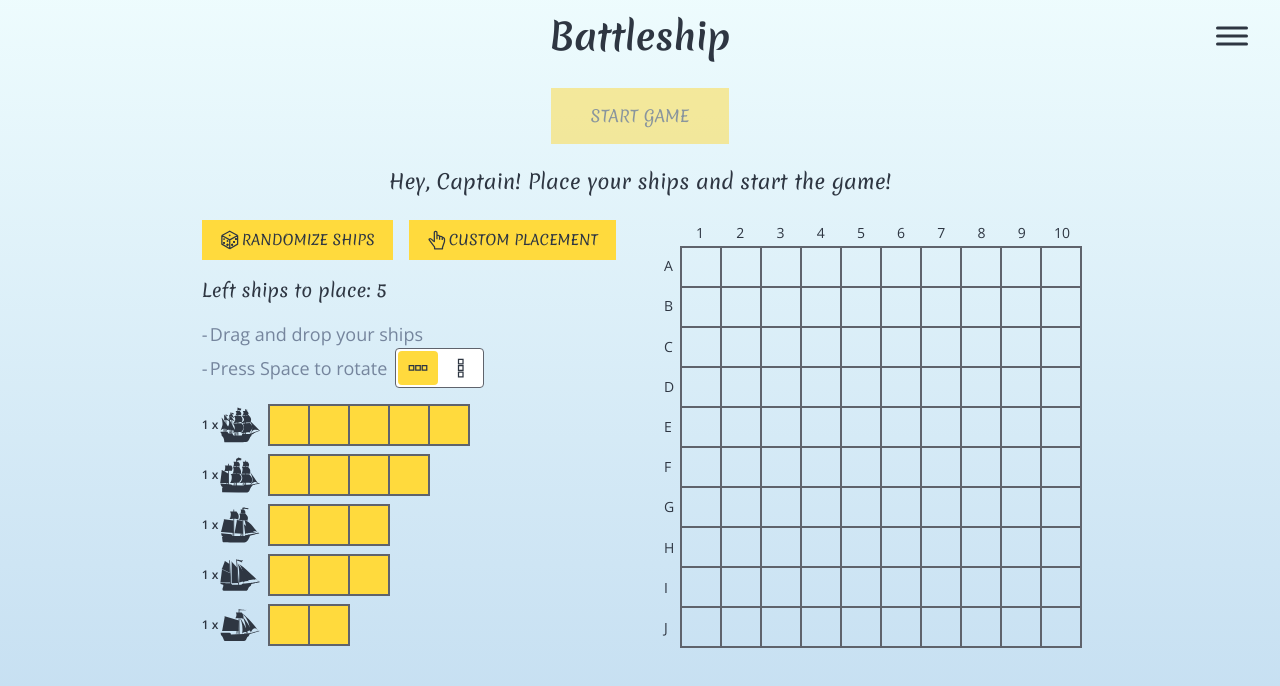
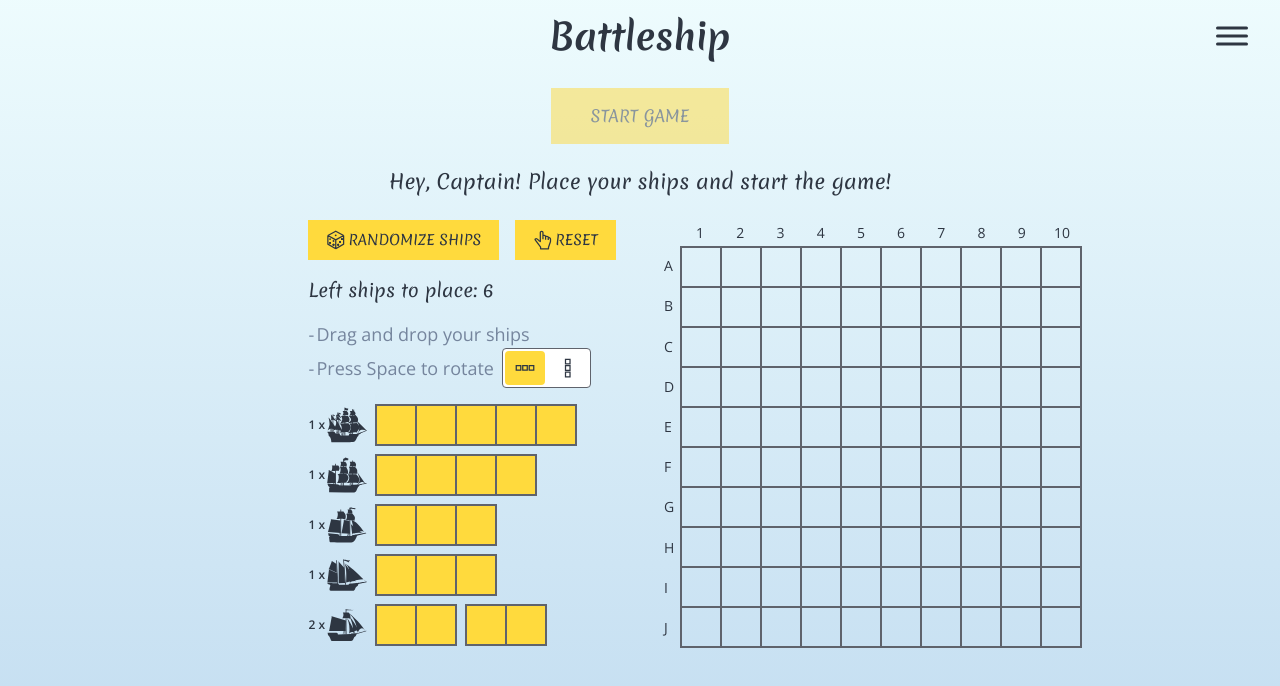
Before and after one commit to e-casterly/battleship, a React (Vite) app: page / in a window 1280 px wide. Shown: the top 686 px of the page. Built offline with nearby package versions, Linux system fonts and the light colour scheme.

Commit message:
change fleet config, fix bugs

```diff
--- a/src/components/battleship/Board/BoardCell.tsx
+++ b/src/components/battleship/Board/BoardCell.tsx
@@ -20,7 +20,7 @@ export function BoardCell({
 
   const occupiedCell = useGameStore((s) => s.occupiedCells?.[ownerId]?.[cellKey]);
 
-  const isShip = typeof occupiedCell === "number";
+  const isShip = occupiedCell !== undefined && occupiedCell !== "space";
 
   const isPlayerBoard = CURRENT_PLAYER_ID === ownerId;
 
--- a/src/components/battleship/Board/PlacementCell.tsx
+++ b/src/components/battleship/Board/PlacementCell.tsx
@@ -11,7 +11,7 @@ export function PlacementCell({ cellKey, onPointerDown }: PlacementCellProps) {
   const occupiedCell = usePlacementStore((s) => s.occupiedCells?.[cellKey]);
   const preview = usePlacementStore((s) => s.occupiedCellsPlacementPreview?.[cellKey]);
 
-  const isShip = typeof occupiedCell === "number";
+  const isShip = occupiedCell !== undefined && occupiedCell !== "space";
 
   return (
     <div
--- a/src/components/battleship/ShipPlacement/PlacementActions.tsx
+++ b/src/components/battleship/ShipPlacement/PlacementActions.tsx
@@ -12,7 +12,7 @@ export function PlacementActions() {
         Randomize ships
       </Button>
       <Button onClick={customizeShipsLayout} icon={<Icon name="hand" />}>
-        Custom placement
+        Reset
       </Button>
     </div>
   );
--- a/src/components/battleship/ShipPlacement/PlacementPanel.tsx
+++ b/src/components/battleship/ShipPlacement/PlacementPanel.tsx
@@ -1,7 +1,8 @@
 import * as React from "react";
 import type { ShipType } from "@utils/gameTypes.ts";
 import { usePlacementStore } from "@store/placementStore.ts";
-import { useMemo } from "react";
+import { TOTAL_SHIPS } from "@utils/constants.ts";
+
 import { Toggle, ToggleButton } from "@components/common/Toggle/Toggle.tsx";
 import cn from "clsx";
 import Icon from "@components/common/Icon/Icon.tsx";
@@ -18,13 +19,10 @@ interface PlacementPanelProps {
 
 export function PlacementPanel({ onPointerDown }: PlacementPanelProps) {
   const direction = usePlacementStore((s) => s.direction);
-  const remainingShips = usePlacementStore((s) => s.remainingShips);
+  const layout = usePlacementStore((s) => s.layout);
   const switchDirection = usePlacementStore((s) => s.switchDirection);
 
-  const leftToPlace = useMemo(
-    () => Object.values(remainingShips).reduce((acc, value) => acc + value, 0),
-    [remainingShips],
-  );
+  const leftToPlace = TOTAL_SHIPS - layout.length;
 
   return (
     <div className="col-span-12 lg:col-span-6 flex flex-col gap-4 justify-self-center lg:justify-self-end">
--- a/src/components/battleship/ShipPlacement/ShipPalette.tsx
+++ b/src/components/battleship/ShipPlacement/ShipPalette.tsx
@@ -16,7 +16,8 @@ interface ShipPaletteProps {
 export function ShipPalette({ onPointerDown }: ShipPaletteProps) {
   const fleet = FLEET_CONFIG;
   const direction = usePlacementStore((s) => s.direction);
-  const remainingShips = usePlacementStore((s) => s.remainingShips);
+  const layout = usePlacementStore((s) => s.layout);
+  const removeShip = usePlacementStore((s) => s.removeShip);
 
   return (
     <div
@@ -27,7 +28,7 @@ export function ShipPalette({ onPointerDown }: ShipPaletteProps) {
     >
       {(Object.keys(fleet) as ShipType[]).map((variant) => {
         const { size, count } = fleet[variant];
-        const remaining = remainingShips[variant];
+        const remaining = count - layout.filter((s) => s.type === variant).length;
         return (
           <div
             key={variant}
@@ -49,17 +50,23 @@ export function ShipPalette({ onPointerDown }: ShipPaletteProps) {
               </div>
             </div>
             <div className="flex-1 flex gap-2">
-              {Array.from({ length: count }).map((_, indexCount) => (
+              {Array.from({ length: count }).map((_, i) => {
+                const shipId = `${variant}-${i}`;
+                const isPlaced = layout.some((s) => s.id === shipId);
+                return (
                   <ShipItem
-                  key={indexCount}
+                    key={shipId}
+                    shipId={shipId}
                     direction={direction}
                     size={size}
-                  isActive={remaining === indexCount + 1}
+                    isPlaced={isPlaced}
                     onPointerDown={(e, indexCell) =>
                       onPointerDown(e, variant, indexCell)
                     }
+                    onRemove={() => removeShip(shipId)}
                   />
-              ))}
+                );
+              })}
             </div>
           </div>
         );
@@ -69,27 +76,32 @@ export function ShipPalette({ onPointerDown }: ShipPaletteProps) {
 }
 
 interface ShipItemProps {
+  shipId: string;
   direction: "h" | "v";
   size: number;
-  isActive: boolean;
+  isPlaced: boolean;
   onPointerDown: (e: React.PointerEvent<HTMLDivElement>, index: number) => void;
+  onRemove: () => void;
 }
 
-function ShipItem({ size, isActive, onPointerDown, direction }: ShipItemProps) {
+function ShipItem({ shipId, size, isPlaced, onPointerDown, onRemove, direction }: ShipItemProps) {
   return (
     <div
       className={cn("flex border border-stroke", {
         "flex-col": direction === "v",
-        "hover:shadow-base": isActive,
+        "hover:shadow-base": !isPlaced,
+        "opacity-40 cursor-pointer": isPlaced,
       })}
+      onClick={isPlaced ? onRemove : undefined}
     >
       {Array.from({ length: size }).map((_, indexSize) => (
         <div
           key={indexSize}
+          data-ship={!isPlaced ? shipId : undefined}
           className={cn("cell-size border border-stroke touch-none", {
-            "cursor-pointer bg-primary": isActive,
+            "cursor-pointer bg-primary": !isPlaced,
           })}
-          onPointerDown={(e) => (isActive ? onPointerDown(e, indexSize) : undefined)}
+          onPointerDown={(e) => (!isPlaced ? onPointerDown(e, indexSize) : undefined)}
         />
       ))}
     </div>
--- a/src/components/battleship/ShipPlacement/StartGame.tsx
+++ b/src/components/battleship/ShipPlacement/StartGame.tsx
@@ -1,12 +1,12 @@
 import Button from "@components/common/Button/Button.tsx";
 import { useGameStore } from "@store/gameStore.ts";
 import { usePlacementStore } from "@store/placementStore.ts";
-
+import { TOTAL_SHIPS } from "@utils/constants.ts";
 
 export function StartGame() {
   const startGame = useGameStore((s) => s.startGame);
-  const remainingShips = usePlacementStore((s) => s.remainingShips);
-  const isReady = Object.values(remainingShips).every((count) => count === 0);
+  const layout = usePlacementStore((s) => s.layout);
+  const isReady = layout.length === TOTAL_SHIPS;
   return (
     <div className="flex justify-center">
       <Button onClick={startGame} disabled={!isReady} size="large">
--- a/src/store/gameStore.ts
+++ b/src/store/gameStore.ts
@@ -141,7 +141,6 @@ export const useGameStore = create<GameStore>()(
       },
 
       resetSameGame: () => {
-        usePlacementStore.getState().resetRemainingShips();
         useAiStore.getState().resetAiState();
         set(getEmptyGameplayState(), false, "resetSameGame");
       },
@@ -150,7 +149,7 @@ export const useGameStore = create<GameStore>()(
         const state = get();
         const shipId = state.occupiedCells[defenderId]?.[cellKey];
 
-        if (shipId !== undefined && typeof shipId === "number") {
+        if (shipId !== undefined && shipId !== "space") {
           const newHitsAmount = state.fleetShots[defenderId][shipId] - 1;
           const isSunk = newHitsAmount === 0;
 
@@ -167,12 +166,15 @@ export const useGameStore = create<GameStore>()(
           };
 
           if (isSunk) {
-            const shipType = state.shipsLayout[defenderId][shipId].type;
-            const shipCells = state.shipsLayout[defenderId][shipId].positions.map(
-              (item) => getStringCoordinate(item),
+            const ship = state.shipsLayout[defenderId].find(
+              (s) => s.id === shipId,
+            )!;
+            const shipType = ship.type;
+            const shipCells = ship.positions.map((item) =>
+              getStringCoordinate(item),
             );
-            const marginCells = state.shipsLayout[defenderId][shipId].margins.map(
-              (item) => getStringCoordinate(item),
+            const marginCells = ship.margins.map((item) =>
+              getStringCoordinate(item),
             );
             for (const pos of shipCells) hits[defenderId][pos] = "sunk";
             for (const pos of marginCells) hits[defenderId][pos] = "miss";
--- a/src/store/placementStore.ts
+++ b/src/store/placementStore.ts
@@ -7,11 +7,7 @@ import {
   getMargins,
   getStringCoordinate,
 } from "@utils/helpers.ts";
-import {
-  getOccupiedCells,
-  getFullRemainingShips,
-  getEmptyRemainingShips,
-} from "@utils/storeHelpers.ts";
+import { getOccupiedCells } from "@utils/storeHelpers.ts";
 import { generateShipPositions } from "@utils/generateShipPositions.ts";
 import type {
   Coord,
@@ -26,17 +22,15 @@ interface PlacementState {
   direction: "h" | "v";
   layout: ShipItemPosition[];
   occupiedCells: OccupiedCells;
-  remainingShips: Record<ShipType, number>;
   occupiedCellsPlacementPreview: OccupiedCellsPlacementPreview;
   dragInfo: DragInfo;
 }
 
 interface PlacementActions {
   resetPlacementState: (layout: ShipItemPosition[]) => void;
-  resetRemainingShips: () => void;
   randomizeShipsLayout: () => void;
   customizeShipsLayout: () => void;
-  changeRemainingShipAmount: (shipVariant: ShipType) => void;
+  removeShip: (shipId: string) => void;
   shipPlacement: (coord: string | null, isPreview?: boolean) => void;
   onStartDragging: (params: {
     variant: ShipType | undefined;
@@ -76,7 +70,6 @@ export const usePlacementStore = create<PlacementStore>()(
       direction: "h",
       layout: [],
       occupiedCells: {},
-      remainingShips: getFullRemainingShips(fleetConfig),
       occupiedCellsPlacementPreview: {},
       dragInfo: { ...initialDragInfo },
 
@@ -86,20 +79,11 @@ export const usePlacementStore = create<PlacementStore>()(
             direction: "h",
             layout,
             occupiedCells: getOccupiedCells(layout),
-            remainingShips: getFullRemainingShips(fleetConfig),
             occupiedCellsPlacementPreview: {},
             dragInfo: { ...initialDragInfo },
           },
           false,
           "resetPlacementState",
-        );
-      },
-
-      resetRemainingShips: () => {
-        set(
-          { remainingShips: getEmptyRemainingShips(fleetConfig) },
-          false,
-          "resetRemainingShips",
         );
       },
 
@@ -109,7 +93,6 @@ export const usePlacementStore = create<PlacementStore>()(
           {
             layout,
             occupiedCells: getOccupiedCells(layout),
-            remainingShips: getEmptyRemainingShips(fleetConfig),
           },
           false,
           "randomizeShipsLayout",
@@ -118,26 +101,21 @@ export const usePlacementStore = create<PlacementStore>()(
 
       customizeShipsLayout: () => {
         set(
-          {
-            layout: [],
-            occupiedCells: {},
-            remainingShips: getFullRemainingShips(fleetConfig),
-          },
+          { layout: [], occupiedCells: {} },
           false,
           "customizeShipsLayout",
         );
       },
 
-      changeRemainingShipAmount: (shipVariant) => {
+      removeShip: (shipId) => {
+        const newLayout = get().layout.filter((s) => s.id !== shipId);
         set(
           {
-            remainingShips: {
-              ...get().remainingShips,
-              [shipVariant]: get().remainingShips[shipVariant] - 1,
-            },
+            layout: newLayout,
+            occupiedCells: getOccupiedCells(newLayout),
           },
           false,
-          "changeRemainingShipAmount",
+          "removeShip",
         );
       },
 
@@ -166,7 +144,9 @@ export const usePlacementStore = create<PlacementStore>()(
         if (points.length === 0 && isPreview) return;
 
         const oldLayout = get().layout;
-        const isPlacedShip = shipId !== null && oldLayout[shipId];
+        const layoutIdx =
+          shipId !== null ? oldLayout.findIndex((s) => s.id === shipId) : -1;
+        const isPlacedShip = layoutIdx >= 0;
 
         for (const point of points) {
           const stringPoint = getStringCoordinate(point);
@@ -177,7 +157,11 @@ export const usePlacementStore = create<PlacementStore>()(
         }
 
         const margins = getMargins(boardSize, points);
+        const newId = isPlacedShip
+          ? shipId!
+          : (shipId ?? `${shipVariant}-${get().layout.filter((s) => s.type === shipVariant).length}`);
         const newShipPosition: ShipItemPosition = {
+          id: newId,
           margins,
           positions: points,
           type: shipVariant,
@@ -189,9 +173,9 @@ export const usePlacementStore = create<PlacementStore>()(
 
         const newLayout = isPlacedShip
           ? [
-              ...oldLayout.slice(0, shipId),
+              ...oldLayout.slice(0, layoutIdx),
               newShipPosition,
-              ...oldLayout.slice(shipId + 1),
+              ...oldLayout.slice(layoutIdx + 1),
             ]
           : [...oldLayout, newShipPosition];
 
@@ -205,43 +189,43 @@ export const usePlacementStore = create<PlacementStore>()(
         );
 
         get().resetDragInfo();
-
-        if (!isPlacedShip) {
-          get().changeRemainingShipAmount(shipVariant);
-        }
       },
 
       onStartDragging: ({ variant, index, shipId, coord, x, y, cellSize }) => {
         let shipVariant = variant;
         let indexCell = index;
-        const integerShipId =
-          shipId && !Number.isNaN(Number(shipId)) ? Number(shipId) : null;
 
-        if (integerShipId !== null) {
-          const layoutInfo = get().layout[integerShipId];
-          if (!layoutInfo || !coord) return;
+        const oldLayout = get().layout;
+        const layoutIdx = shipId
+          ? oldLayout.findIndex((s) => s.id === shipId)
+          : -1;
+
+        if (layoutIdx >= 0) {
+          const layoutInfo = oldLayout[layoutIdx];
+          if (!layoutInfo) return;
           shipVariant = layoutInfo.type;
-          const integerCoord = getIntegerCoordinate(coord);
-          indexCell = layoutInfo.positions.findIndex(
-            (item) =>
-              item[0] === integerCoord[0] && item[1] === integerCoord[1],
-          );
+          if (coord) {
+            const integerCoord = getIntegerCoordinate(coord);
+            indexCell = layoutInfo.positions.findIndex(
+              (item) =>
+                item[0] === integerCoord[0] && item[1] === integerCoord[1],
+            );
+          }
         }
         if (!shipVariant || indexCell === undefined) return;
 
-        const oldLayout = get().layout;
         const actualOccupiedCells =
-          integerShipId !== null
+          layoutIdx >= 0
             ? getOccupiedCells([
-                ...oldLayout.slice(0, integerShipId),
-                ...oldLayout.slice(integerShipId + 1),
+                ...oldLayout.slice(0, layoutIdx),
+                ...oldLayout.slice(layoutIdx + 1),
               ])
             : get().occupiedCells;
 
         get().updateDragInfo({
           isDraggable: true,
           pos: { x, y },
-          shipId: shipId ? Number(shipId) : null,
+          shipId: shipId || null,
           occupiedCells: actualOccupiedCells,
           shipVariant,
           indexCell,
--- a/src/utils/constants.ts
+++ b/src/utils/constants.ts
@@ -7,8 +7,10 @@ export const FLEET_CONFIG: FleetConfig = {
   frigate: { size: 4, count: 1 },
   brigantine: { size: 3, count: 1 },
   schooner: { size: 3, count: 1 },
-  sloop: { size: 2, count: 1 },
+  sloop: { size: 2, count: 2 },
 };
+
+export const TOTAL_SHIPS = Object.values(FLEET_CONFIG).reduce((acc, { count }) => acc + count, 0);
 
 export const PLAYERS_IDS = ["player", "computer"];
 export const CURRENT_PLAYER_ID = PLAYERS_IDS[0];
--- a/src/utils/generateShipPositions.ts
+++ b/src/utils/generateShipPositions.ts
@@ -96,6 +96,7 @@ export function generateShipPositions(
         freeCoords = new Set(shipData.updatedFreeCoordsSet);
         const { positions, margins } = shipData;
         shipPositions.push({
+          id: `${currentShip}-${i}`,
           positions,
           margins,
           type: currentShip,
@@ -107,9 +108,13 @@ export function generateShipPositions(
 
   const result: Partial<ShipItemPosition[]> | null = getShipsData(0);
   if (!result) {
-    return layoutPresets[
-      Math.floor(Math.random() * layoutPresets.length)
-    ] as ShipItemPosition[];
+    const preset = layoutPresets[Math.floor(Math.random() * layoutPresets.length)];
+    const typeCounts: Record<string, number> = {};
+    return (preset as Omit<ShipItemPosition, "id">[]).map((s) => {
+      typeCounts[s.type] = typeCounts[s.type] ?? 0;
+      const id = `${s.type}-${typeCounts[s.type]++}`;
+      return { ...s, id };
+    });
   }
   return result as ShipItemPosition[];
 }
--- a/src/utils/storeHelpers.ts
+++ b/src/utils/storeHelpers.ts
@@ -29,11 +29,11 @@ export const setDataForPlayers = <T>(
 
 export const getOccupiedCells = (layout: ShipItemPosition[]): OccupiedCells => {
   const occupied: OccupiedCells = {};
-  for (let i = 0; i < layout.length; i++) {
-    for (const pos of layout[i].positions) {
-      occupied[getStringCoordinate(pos)] = i;
+  for (const ship of layout) {
+    for (const pos of ship.positions) {
+      occupied[getStringCoordinate(pos)] = ship.id;
     }
-    for (const pos of layout[i].margins) {
+    for (const pos of ship.margins) {
       occupied[getStringCoordinate(pos)] = "space";
     }
   }
@@ -71,7 +71,7 @@ export const setFleetShots = (
 ): FleetShots => {
   const shots = (playerId: string) =>
     Object.fromEntries(
-      layout[playerId].map((item, index) => [index, item.positions.length]),
+      layout[playerId].map((item) => [item.id, item.positions.length]),
     );
   return Object.fromEntries(playersIds.map((id) => [id, shots(id)]));
 };
```
Also changed, not shown: src/utils/gameTypes.ts (+4 -3 lines). Lines whose indentation alone changed are shown as unchanged.
